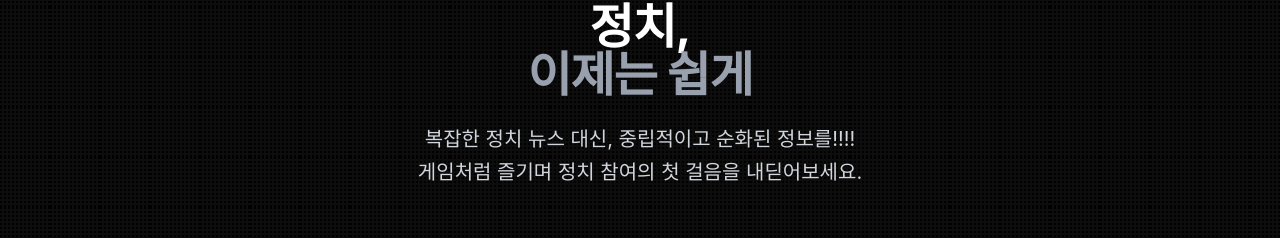
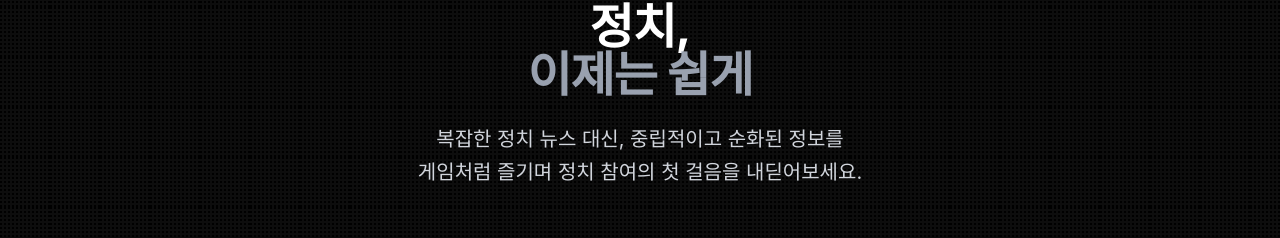
Before and after one commit to P2P-J/OpenPoll, a React (Vite) app in the folder frontend/openpoll/: page / in a window 1280 px wide. Shown: the part 157-395 px from the top of the page. Built offline with nearby package versions, Linux system fonts and the light colour scheme; no server answers.

Commit message:
modify test-2

```diff
--- a/frontend/openpoll/src/pages/home/components/HeroSection.tsx
+++ b/frontend/openpoll/src/pages/home/components/HeroSection.tsx
@@ -14,7 +14,7 @@ export function HeroSection() {
         <span className="text-gray-400">이제는 쉽게</span>
       </h1>
       <p className="text-base sm:text-lg lg:text-xl text-gray-300 mb-8 sm:mb-12 max-w-2xl mx-auto leading-relaxed px-4">
-        복잡한 정치 뉴스 대신, 중립적이고 순화된 정보를!!!!
+        복잡한 정치 뉴스 대신, 중립적이고 순화된 정보를
         <br className="hidden sm:block" />
         게임처럼 즐기며 정치 참여의 첫 걸음을 내딛어보세요.
       </p>
```
